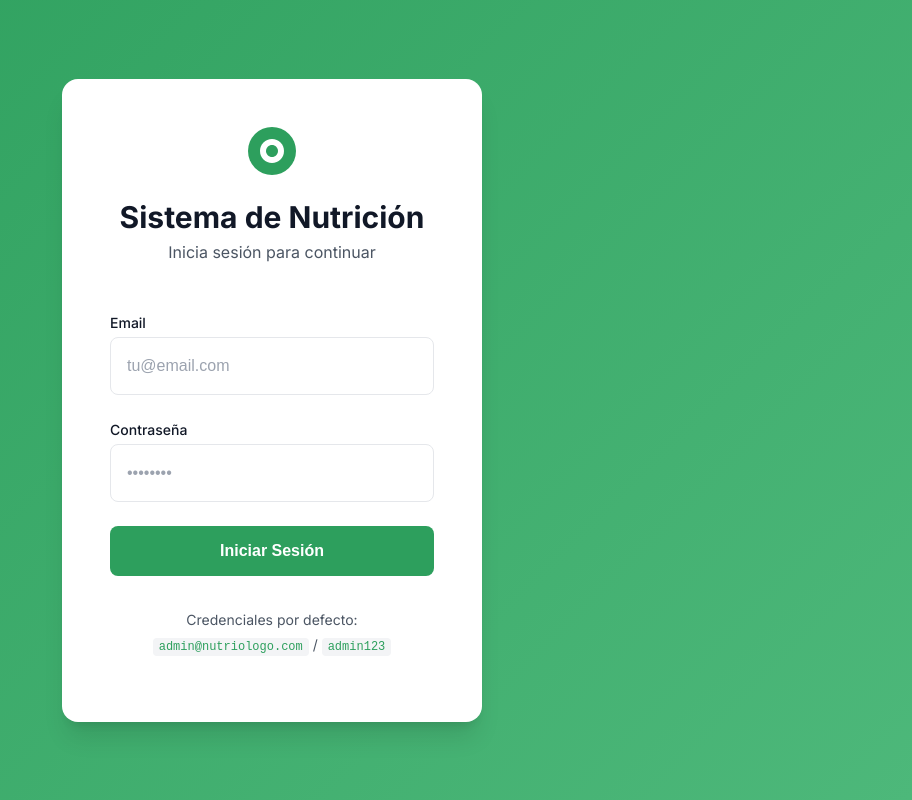
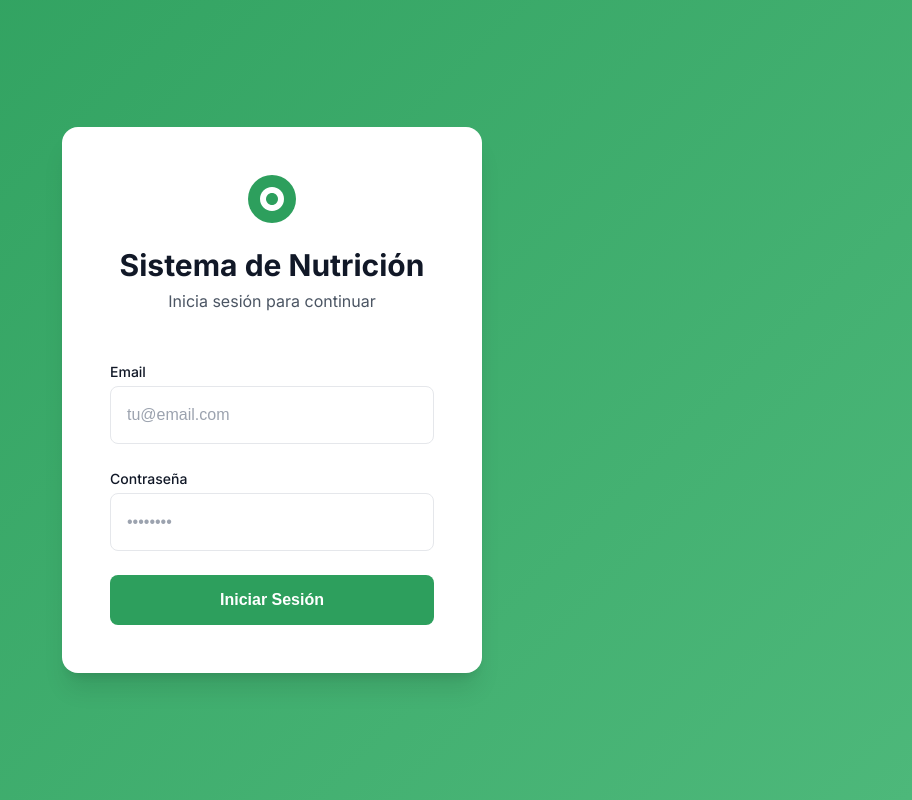
Before and after one commit to Alexisghub-Z/sistema_nutriologia_seguimientos, a Next.js app: page /login in a window 1280 px wide. Shown: the whole page, without its empty margins (368-1280 px from the left). Built offline with nearby package versions, Linux system fonts and the light colour scheme.

Commit message:
Remover credenciales de prueba del login para producción

```diff
--- a/src/app/login/page.tsx
+++ b/src/app/login/page.tsx
@@ -129,13 +129,6 @@ export default function LoginPage() {
             )}
           </button>
         </form>
-
-        <div className={styles.footer}>
-          <p className={styles.helpText}>
-            Credenciales por defecto: <br />
-            <code>admin@nutriologo.com</code> / <code>admin123</code>
-          </p>
-        </div>
       </div>
     </div>
   )
```
